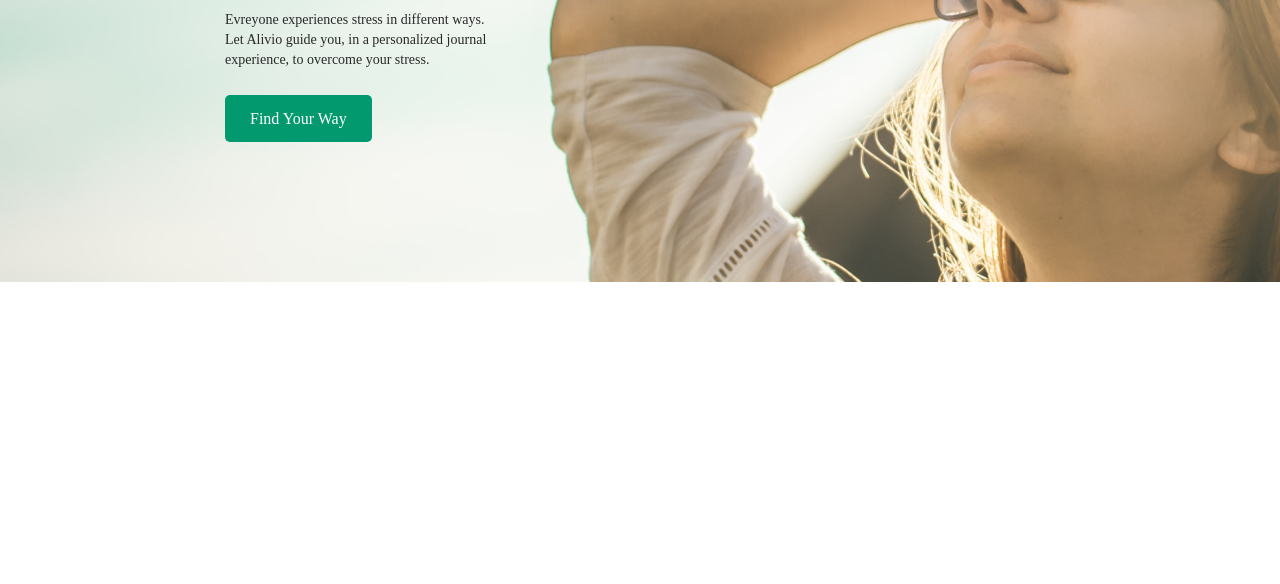
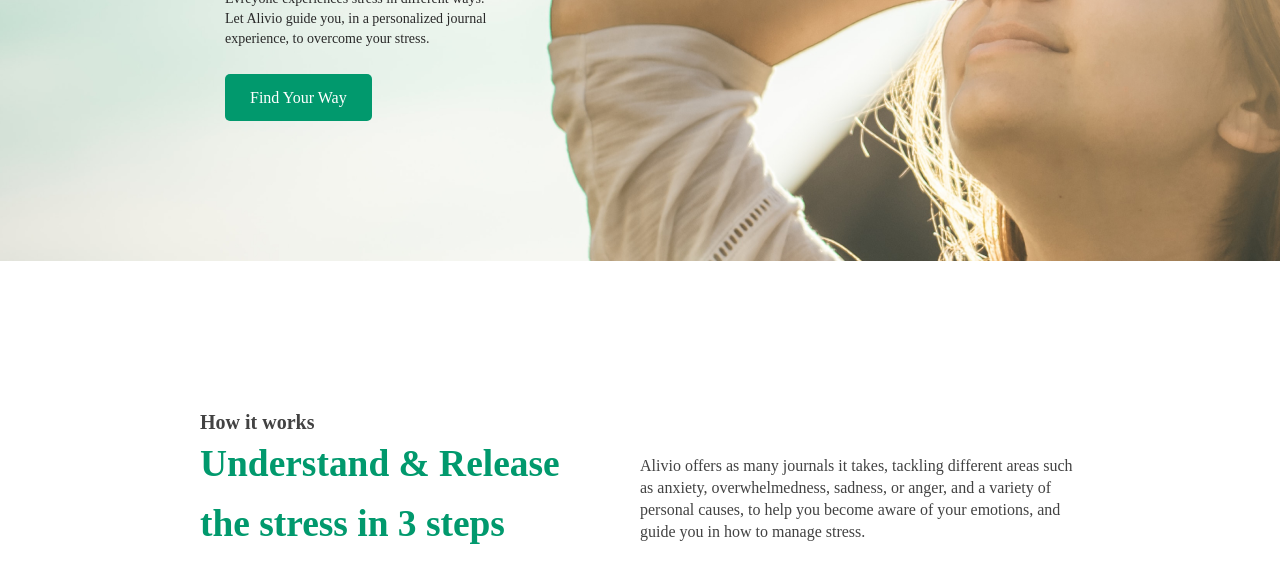
Before and after one commit to NuriddinIsacov/Alivio-landing-page, a plain HTML site: page index.html in a window 1280 px wide. Shown: the part 356-940 px from the top of the page. Before the commit the page ends 800 px from the top, so only its background shows below. Drawn offline with Linux system fonts and the light colour scheme.

Commit message:
Completed about section styles

```diff
--- a/index.html
+++ b/index.html
@@ -46,7 +46,25 @@
         <a class="section-button" href="#">Find your way</a>
       </div>
     </div>
-    <div class="about-section"></div>
+    <div class="about-section">
+      <h5>How it works</h5>
+      <div class="about-items">
+        <div class="about-title">
+          <h3>
+            Understand & Release <br />
+            the stress in 3 steps
+          </h3>
+        </div>
+        <div class="about-description">
+          <p>
+            Alivio offers as many journals it takes, tackling different areas
+            such as anxiety, overwhelmedness, sadness, or anger, and a variety
+            of personal causes, to help you become aware of your emotions, and
+            guide you in how to manage stress.
+          </p>
+        </div>
+      </div>
+    </div>
     <div class="solutions-section"></div>
     <div class="customers-section"></div>
     <div class="products-section"></div>
--- a/style.css
+++ b/style.css
@@ -1,4 +1,5 @@
-body{
+body {
+  position: relative;
   top: 0;
   margin: 0;
   font: roboto, sans-serif;
@@ -6,7 +7,8 @@ body{
 
 /*Header section*/
 
-.header-section{
+.header-section {
+  position: fixed;
   top: 0;
   margin: 0;
   width: 100%;
@@ -14,17 +16,17 @@ body{
   border-bottom: 0.2px #bebebe solid;
 }
 
-.header-items{
+.header-items {
   display: flex;
   align-items: center;
   list-style: none;
   margin: 10px;
 }
 
-.header-item{
+.header-item {
   margin-right: 40px;
 }
-.header-item a{
+.header-item a {
   color: #292929;
   font-size: 18px;
   font-weight: 500;
@@ -33,38 +35,38 @@ body{
   transition: 0.25s all ease-in-out;
 }
 
-.header-item a:hover{
-    color: #01996D;
+.header-item a:hover {
+  color: #01996d;
 }
 
-.header-icon{
+.header-icon {
   margin: 0 170px;
 }
 
-.header-icon a{
-    color: #01996D;
+.header-icon a {
+  color: #01996d;
   text-transform: capitalize;
   text-decoration: none;
   font-size: 25px;
   font-weight: 750;
 }
 
-.header-signin{
+.header-signin {
   margin-left: 200px;
   margin-right: 10px;
 }
 
-.header-signin a{
+.header-signin a {
   padding-right: 10px;
 }
 
-.header-trial{
+.header-trial {
   border-radius: 3px;
-    background-color: #01996D;
+  background-color: #01996d;
   transition: 0.25s all ease-in-out;
 }
 
-.header-trial a{
+.header-trial a {
   color: #292929;
   font-size: 18px;
   font-weight: 500;
@@ -75,12 +77,13 @@ body{
   padding: 10px 30px;
 }
 
-.header-trial:hover{
-    box-shadow: 0 0 0 1px #01996D;
+.header-trial:hover {
+  box-shadow: 0 0 0 1px #01996d;
 }
 
 /*Main section*/
-.main-section{
+.main-section {
+  margin: 62px 0 0 0;
   width: 100%;
   height: 555px;
   background: url("./Images/main-bg.png");
@@ -90,27 +93,27 @@ body{
   justify-content: center;
 }
 
-.main-items{
+.main-items {
   width: 400px;
   margin-left: 225px;
 }
 
-.section-title{
-    color: #01996D;
+.section-title {
+  color: #01996d;
   font-size: 45px;
   margin: 0 0 25px 0;
 }
 
-.section-description{
+.section-description {
   color: #292929;
   font-size: 14px;
   line-height: 20px;
   margin-bottom: 40px;
 }
 
-.section-button{
+.section-button {
   color: #fff;
-    background-color: #01996D;
+  background-color: #01996d;
   padding: 15px 25px;
   border-radius: 5px;
   text-decoration: none;
@@ -118,6 +121,40 @@ body{
   transition: 0.25s all ease-in-out;
 }
 
-.section-button:hover{
-    box-shadow: 0 0 0 1px #01996D;
+.section-button:hover {
+  box-shadow: 0 0 0 1px #01996d;
 }
+
+/*About section*/
+.about-section {
+  margin: 150px 200px;
+}
+
+.about-section > h5 {
+  font-size: 20px;
+  color: #424242;
+  margin: 0;
+}
+
+.about-title {
+  float: left;
+  width: 50%;
+  font-size: 32px;
+  color: #01996d;
+  margin: 0;
+  line-height: 60px;
+}
+
+.about-title h3 {
+  margin: 0;
+}
+
+.about-description {
+  float: right;
+  width: 50%;
+  font-size: 16px;
+  color: #424242;
+  align-items: center;
+  padding-top: 5px;
+  line-height: 22px;
+}
```
Lines whose indentation alone changed are shown as unchanged.
